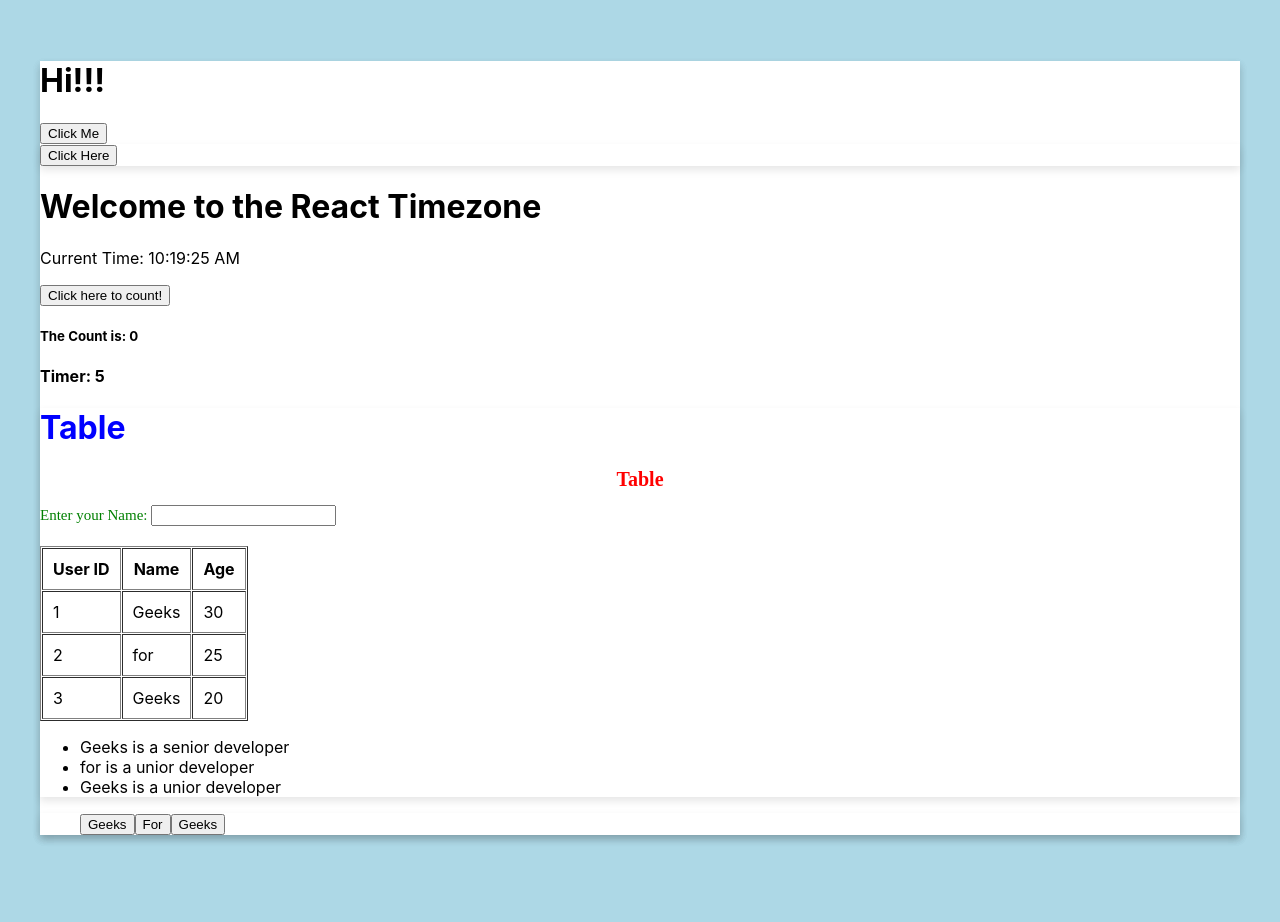
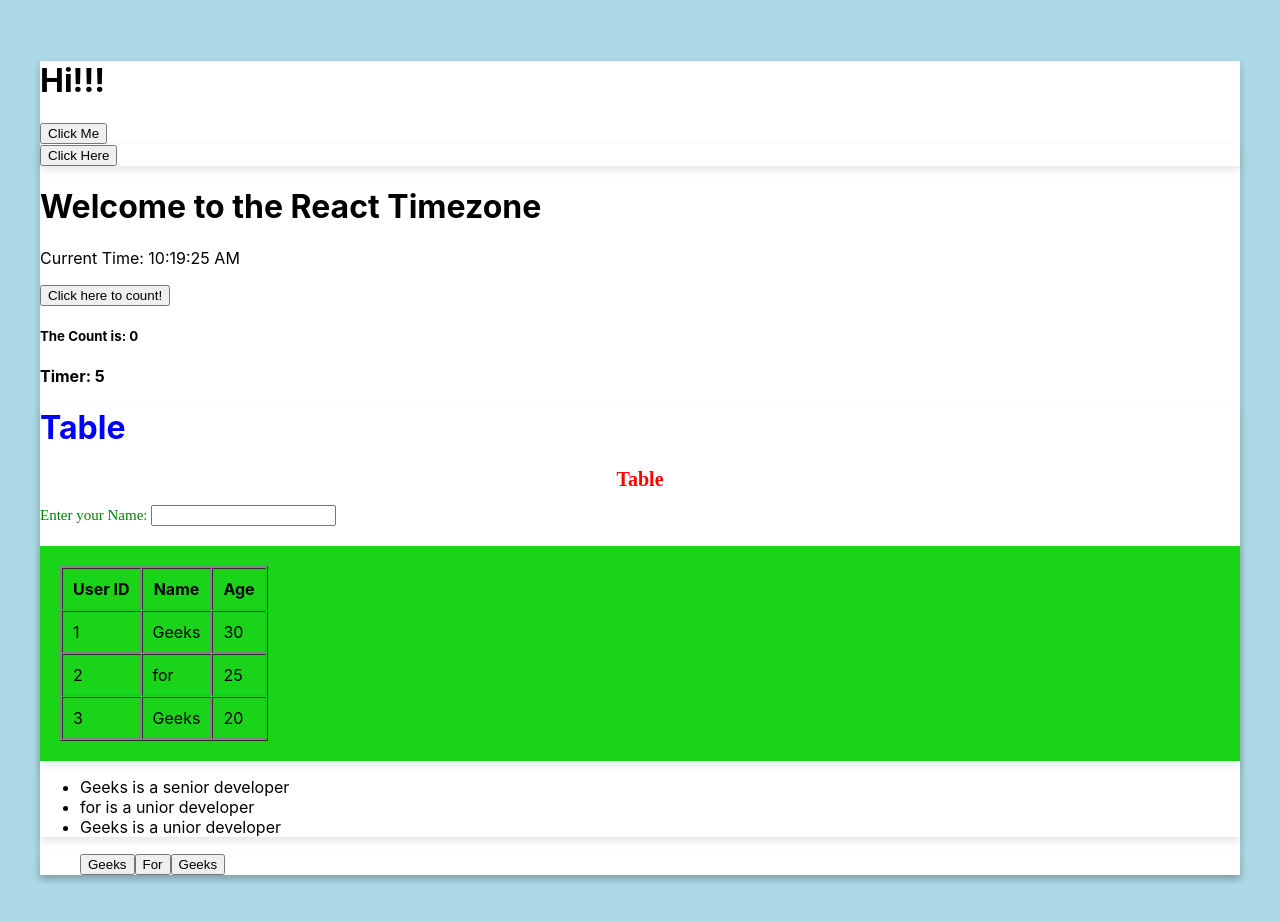
Before and after one commit to hekajandev-tech/learning-React, a React (Create React App) app: page / in a window 1280 px wide. Shown: the top 922 px of the page. Before the commit the page ends 891 px from the top, so only its background shows below. Built offline with nearby package versions, Linux system fonts and the light colour scheme.

Commit message:
styles in react

```diff
--- a/src/ListMap.js
+++ b/src/ListMap.js
@@ -1,6 +1,8 @@
-import React, { useState, useEffect } from "react";
+// import React, { useState, useEffect } from "react";
 //importing external stylesheet
 import './mystyles.css';
+//importing module.css
+import mystyles from './modules/mystyle.module.css';
 
 export default function ReactList() {
     // const lst =['App' , 'Mobile','web','mern'];
@@ -34,10 +36,10 @@ export default function ReactList() {
 
             {/* Name */}
             <lable style={lables}>Enter your Name: </lable>
-            <input type="text" name="username"/>
+            <input type="text" name="username" />
             <br /><br />
 
-
+            <div className={mystyles.mycls}>
                 <table border='1' cellSpacing={1} cellPadding={10}>
 
                     <tr>
@@ -56,7 +58,7 @@ export default function ReactList() {
 
 
                 </table>
-
+            </div>
 
             <ul>
                 {users.map((user) => (
--- /dev/null
+++ b/src/modules/mystyle.module.css
@@ -0,0 +1,4 @@
+.mycls {
+    background-color: rgb(26, 212, 26);
+    padding: 20px;
+}
```
Lines whose indentation alone changed are shown as unchanged.
